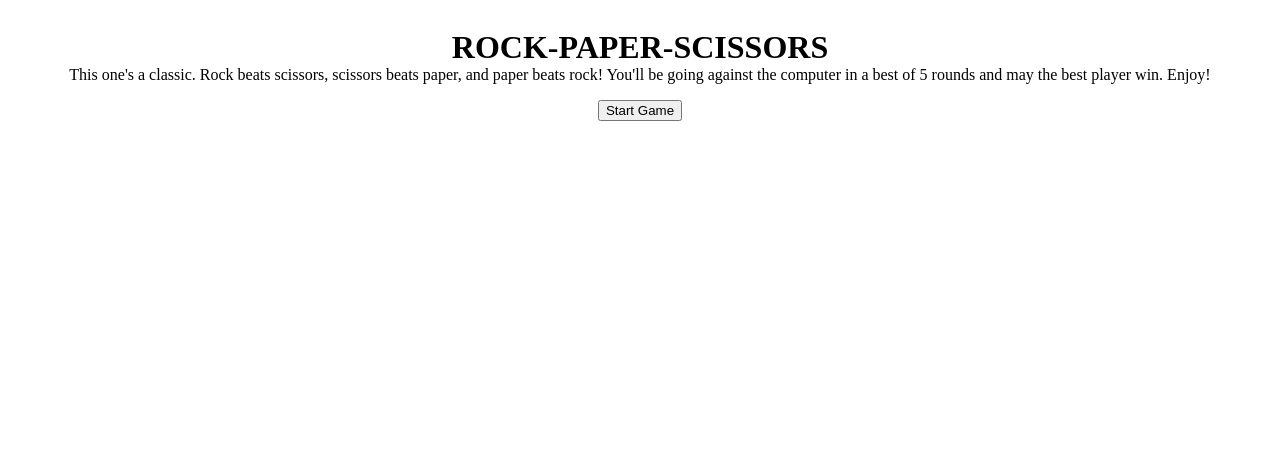
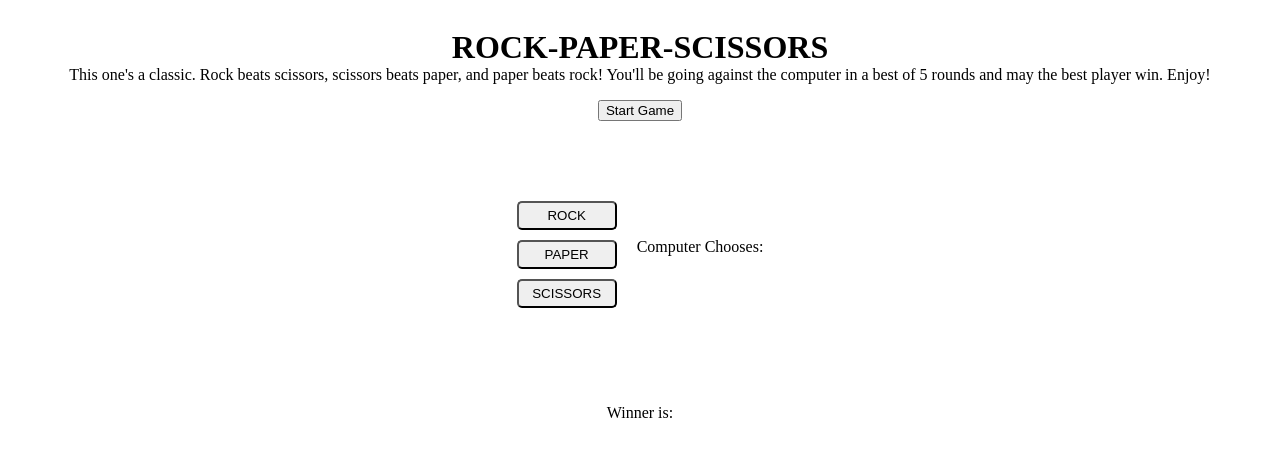
Before and after one commit to norms2098/rock-paper-scissors, a plain HTML site: page index.html in a window 1280 px wide. Both pictures are taken after a click on the button "Start Game". Drawn offline with Linux system fonts and the light colour scheme.

Commit message:
finalized skeleton for interactive ui

```diff
--- a/index.html
+++ b/index.html
@@ -5,7 +5,7 @@
     <meta name="viewport" content="width=device-width, initial-scale=1.0">
     <title>Rock Paper Scissors </title>
     <link rel="stylesheet" href="styles.css">
-    <script src="script.js"></script>
+
 </head>
 <body>
     <div class = "main-title">
@@ -13,5 +13,8 @@
         <p>This one's a classic. Rock beats scissors, scissors beats paper, and paper beats rock! You'll be going against the computer in a best of 5 rounds and may the best player win. Enjoy! </p>
         <button class="start-button">Start Game</button>
     </div>
+    <div class="game-container"></div>
+    <div class="game-win-container"></div>
+    <script src="script.js"></script>
 </body>
 </html>
--- a/script.js
+++ b/script.js
@@ -1,13 +1,72 @@
+const btnStart = document.querySelector('.start-button');
+const gameContainer = document.querySelector('.game-container');
+const gameWinContainer = document.querySelector('.game-win-container')
 
+btnStart.addEventListener('click',()=>{
+    const playerChoicesContainer = document.createElement('div')
+    playerChoicesContainer.classList.add('player-choices-container')
+
+    const computerChoiceContainer = document.createElement('div')
+    computerChoiceContainer.classList.add('computer-choice-container')
+
+    gameContainer.appendChild(playerChoicesContainer);
+    gameContainer.appendChild(computerChoiceContainer);
+
+    createRockButton(playerChoicesContainer);
+    createPaperButton(playerChoicesContainer);
+    createScissorsButton(playerChoicesContainer);
+    createComputerSide(computerChoiceContainer);
+    createWinElements(gameWinContainer)
+})
+
+function createRockButton(container){
+    const rockButton = document.createElement('button');
+    rockButton.classList.add('rock-button');
+    rockButton.textContent="ROCK";
+    container.appendChild(rockButton)
+}
+
+function createPaperButton(container){
+    const paperButton = document.createElement('button');
+    paperButton.classList.add('paper-button');
+    paperButton.textContent="PAPER";
+    container.appendChild(paperButton)
+}
+
+function createScissorsButton(container){
+    const scissorsButton = document.createElement('button');
+    scissorsButton.classList.add('scissors-button');
+    scissorsButton.textContent="SCISSORS";
+    container.appendChild(scissorsButton)
+}
+
+function createComputerSide(containerComputer){
+    const pcTitle = document.createElement('p')
+    const pcChoiceTextField = document.createElement('p')
+    pcTitle.textContent="Computer Chooses: "
+
+    containerComputer.appendChild(pcTitle)
+    containerComputer.appendChild(pcChoiceTextField)
+
+}
+
+function createWinElements(containerWin){
+    const winTitle = document.createElement('p')
+    winTitle.textContent="Winner is: "
+    const winTextField = document.createElement('p')
+
+    containerWin.appendChild(winTitle)
+    containerWin.appendChild(winTextField)
+}
 function getComputerChoice(){
     let choices = ['rock','paper','scissors']
     return choices[Math.floor(Math.random()*choices.length)]
 }
 
-function playRound(roundCounter){
+function playRound(){
     let computerChoice = getComputerChoice();
     let playerChoice = (prompt("Round"+roundCounter+": Rock, Paper,or Scissors?"));
-    console.log("Round "+roundCounter)
+    //console.log("Round "+roundCounter)
     console.log("Player chose " + playerChoice + ", Computer chose "+computerChoice+".")
     let playerWin = "Player wins!"
     let computerWin = "Computer Wins!"
@@ -62,7 +121,7 @@ function playRound(roundCounter){
 
         default:
             console.log("Not in the choices!Try again");
-            playRound(roundCounter)
+            //playRound(roundCounter)
 
 
     }
@@ -86,7 +145,7 @@ function printScores(){
     console.log("Player Score: "+getPlayerScore())
     console.log("Computer Score: "+getComputerScore())
 }
-function playGame(){
+/*function playGame(){
     for(let round = 1; round<=5; round++){
         console.log(playRound(round))
     }
@@ -96,7 +155,7 @@ function playGame(){
     else if(computerScore>playerScore){console.log("Computer Wins the Game!")}
     else if (computerScore == playerScore){console.log("Draw")}
     else{console.log("error.")}
-}
+}*/
 let computerScore = 0;
 let playerScore=0;
 /*playGame();*/
--- a/styles.css
+++ b/styles.css
@@ -10,3 +10,32 @@
 .main-title p{
     margin-top: 0;
 }
+
+.game-container{
+    display: flex;
+    align-items: center;
+    justify-content: center;
+    gap:20px;
+    margin:10vh
+}
+.player-choices-container{
+    gap:10px
+}
+.computer-choice-container p:nth-child(1),
+.game-win-container p:nth-child(1){
+    margin-bottom: 0;
+}
+.player-choices-container,
+.computer-choice-container,
+.game-win-container{
+    display: flex;
+    flex-direction: column;
+    align-items: center;
+    justify-content: center;
+}
+.game-container button{
+    padding:5px;
+    border-radius: 5px;
+    width:100px;
+    height: auto;
+}
```
